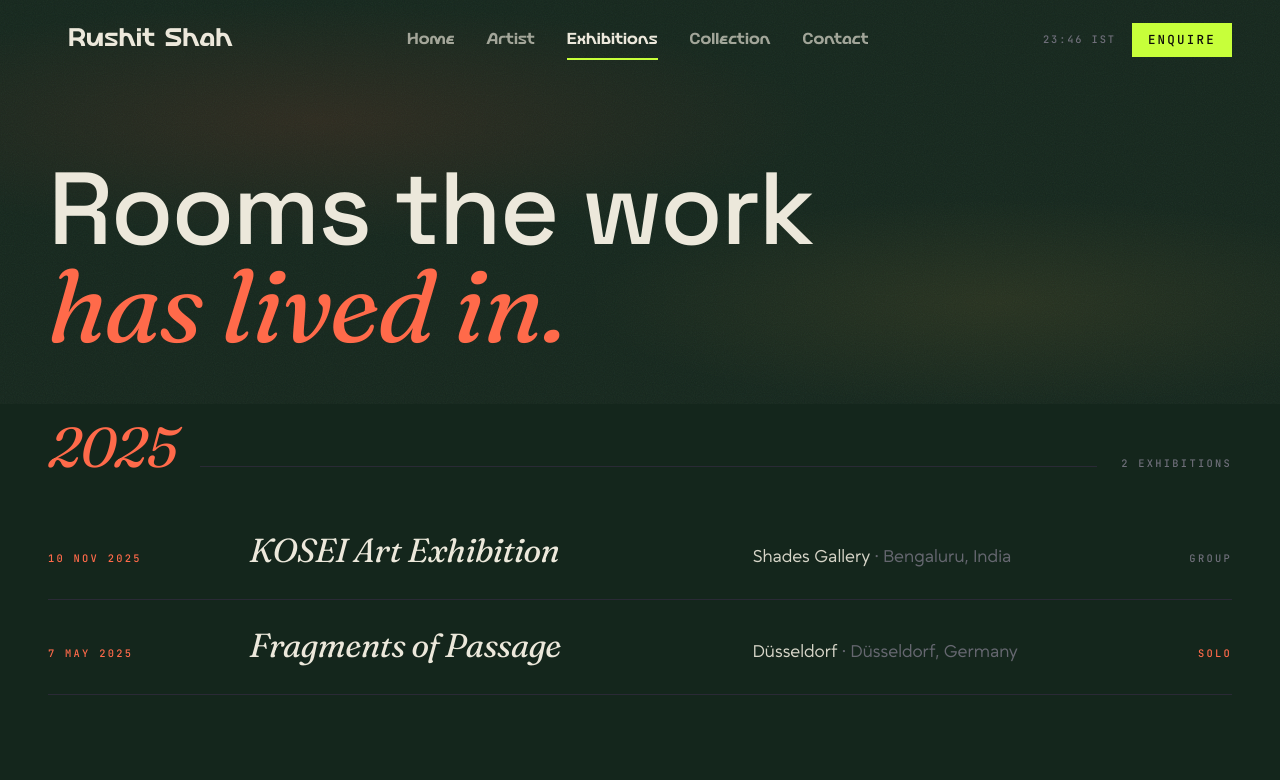
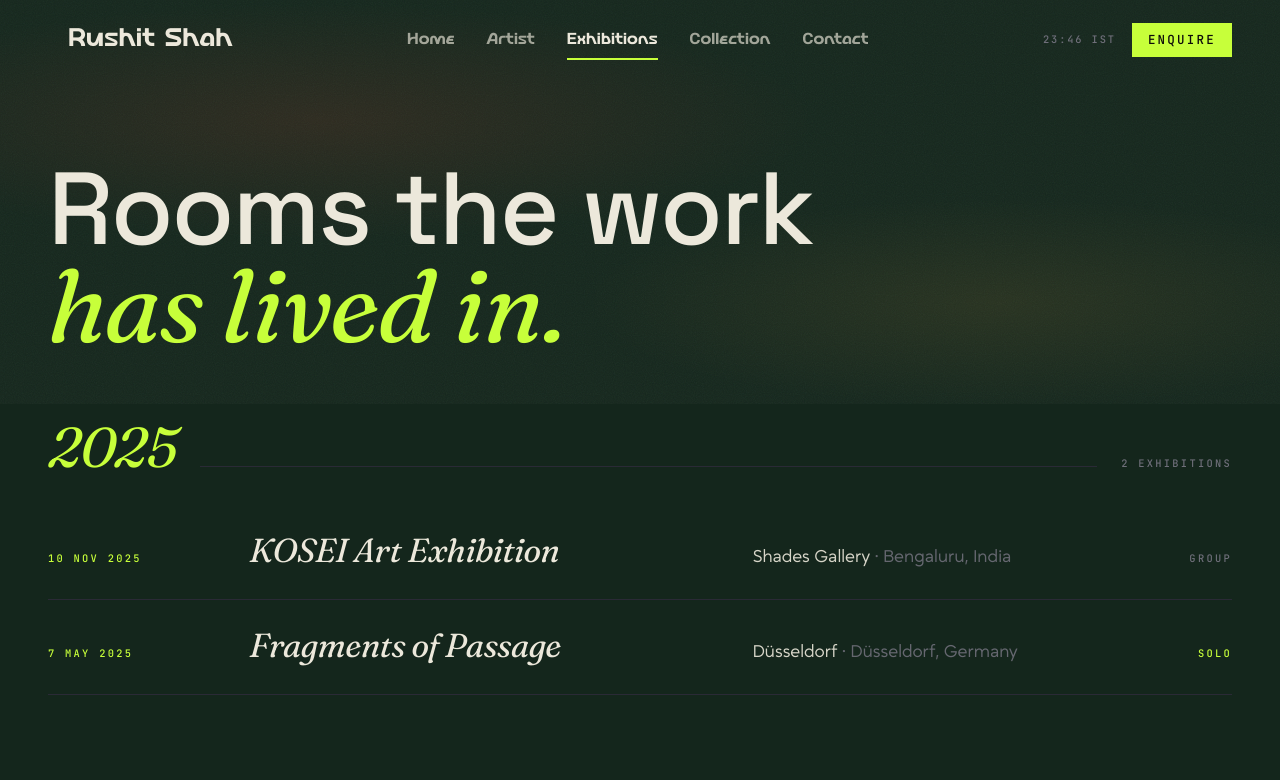
Before and after one commit to hunternodes/rushit-shah-portfolio, a Next.js app: page /exhibitions in a window 1280 px wide. Shown: the top 780 px of the page. Built offline with nearby package versions, Linux system fonts and the light colour scheme.

Commit message:
ui(exhibitions): bring back acid-lime (yellow neon) accent \u2014 drop coral --lime override so 'has lived in', year markers, SOLO badges render in lime on forest green; also preempt body-bleed on /artist + /contact by painting their theme wrappers

```diff
--- a/app/(public)/artist/page.tsx
+++ b/app/(public)/artist/page.tsx
@@ -35,6 +35,7 @@ const artistTheme = {
   '--dim': '#E4D5DC',     // brighter mauve so body copy clears the muted-grey problem
   '--rule': '#4A374E',    // plum rule lines, slightly lifted
   '--lime': '#EFBE5D',    // amber-gold accent, brighter for legibility
+  background: '#1A0E20',  // paint the wrapper too so no body near-black can bleed through
 } as React.CSSProperties;
 
 export default function ArtistPage() {
--- a/app/(public)/contact/page.tsx
+++ b/app/(public)/contact/page.tsx
@@ -9,6 +9,7 @@ const contactTheme = {
   '--night': '#0B1A2E',
   '--shadow': '#060F1E',
   '--dim': '#8EA0B5',
+  background: '#0B1A2E', // paint the wrapper too so no body near-black can bleed through
 } as React.CSSProperties;
 
 export default function ContactPage() {
--- a/app/(public)/exhibitions/page.tsx
+++ b/app/(public)/exhibitions/page.tsx
@@ -14,7 +14,7 @@ import Footer from '@/components/Footer';
 const exhibitionsTheme = {
   '--night': '#14261C',    // deep forest green
   '--shadow': '#0C1A14',   // darker green panel
-  '--lime': '#FF6A4A',     // warm coral accent (replaces acid lime on this page)
+  // --lime not overridden → site default acid lime #C7FF3A pops on the forest green
   background: '#14261C',
 } as React.CSSProperties;
 
```
Also changed, not shown: .claude/settings.local.json.
